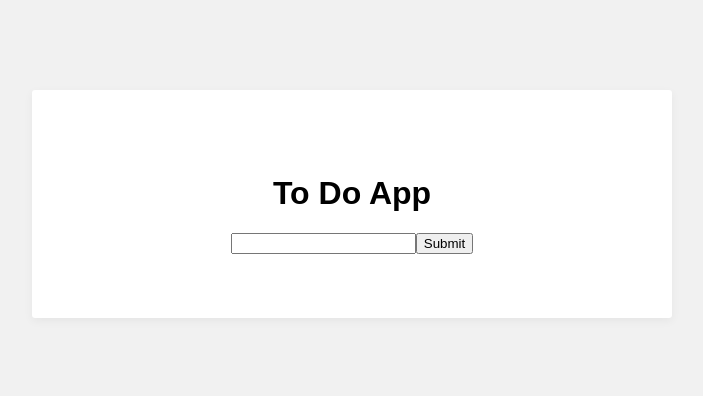
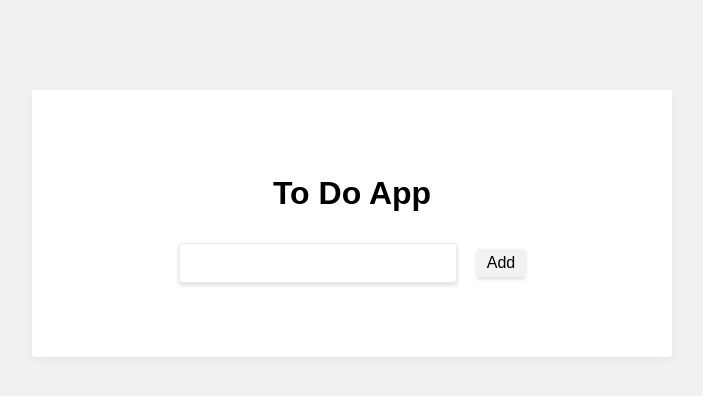
Before and after one commit to russpate/react-todo-app, a React (Create React App) app: page / in a window 1280 px wide. Shown: the top 396 px of the page, without its empty margins (288-991 px from the left). Built offline with nearby package versions, Linux system fonts and the light colour scheme.

Commit message:
connecting functions from input to application

```diff
--- a/src/App.js
+++ b/src/App.js
@@ -4,13 +4,35 @@ import Header from './components/header.js'
 import TodoInput from './components/todoInput.js'
 
 class App extends Component {
-  render() {
+    constructor(props){
+        super(props);
+
+        this.state = {
+            todos:[
+                {id: 0, text: "learn react"},
+                {id: 1, text: "build something"},
+                {id: 2, text: "win"}
+            ],
+            nextId: 3
+        }
+        // keeps the context as the function gets passed around
+        this.addToDo = this.addToDo.bind(this);
+        this.removeToDo = this.removeToDo.bind(this);
+    }
+
+    addToDo(todoText){
+        console.log("ToDo Text:", todoText);
+    }
+    removeToDo(id){
+        console.log("Remove Text:", id);
+    }
+    render() {
     return (
       <div className="App">
           <div className="wrapper">
               <div className="wrapper--inner">
                   <Header />
-                  <TodoInput />
+                  <TodoInput todoText="" addToDo={this.addToDo}/>
           </div>
       </div>
       </div>
--- /dev/null
+++ b/src/components/todoInput.css
@@ -0,0 +1,29 @@
+input[type="text"] {
+    border: 1px solid #eaeaea;
+    border-radius: 3px;
+    font-size: 1rem;
+    width: 50%;
+    box-shadow: 0px 2px 4px rgba(0,0,0,.15);
+    padding: 10px;
+    margin: 10px;
+    transition: .2s all;
+}
+input[type="text"]:hover{
+    box-shadow: 0px 2px 8px rgba(0,0,0,.25);
+}
+button.button {
+    border: none;
+    border-radius: 3px;
+    background: #f2f2f2;
+    padding: 5px 10px;
+    margin: 10px;
+    font-size: 1rem;
+    box-shadow: 0px 2px 4px rgba(0,0,0,.15);
+    transition: .2s all;
+}
+
+button.button:hover {
+    background: #f5f5f5;
+    color: #656565;
+    box-shadow: 0px 2px 8px rgba(0,0,0,.25);
+}
--- a/src/components/todoInput.js
+++ b/src/components/todoInput.js
@@ -1,4 +1,5 @@
-import React from 'react'
+import React from 'react';
+import './todoInput.css';
 
 export default class TodoInput extends React.Component {
     constructor(props){
@@ -14,13 +15,17 @@ export default class TodoInput extends React.Component {
         console.log("boom changed");
     }
     addToDo(todo){
-        console.log("boom added", todo)
+        if (todo.length > 0){
+            this.props.addToDo(todo);
+            // zeros out the value
+            this.setState({value:''});
+        }
     }
     render(){
         return(
             <div>
                 <input type="text" value="" onChange={this.handleChange} />
-                <button className="button" onClick={() => this.addToDo(this.state.value)}>Submit</button>
+                <button className="button" onClick={() => this.addToDo(this.state.value)}>Add</button>
             </div>
         );
     }
```
